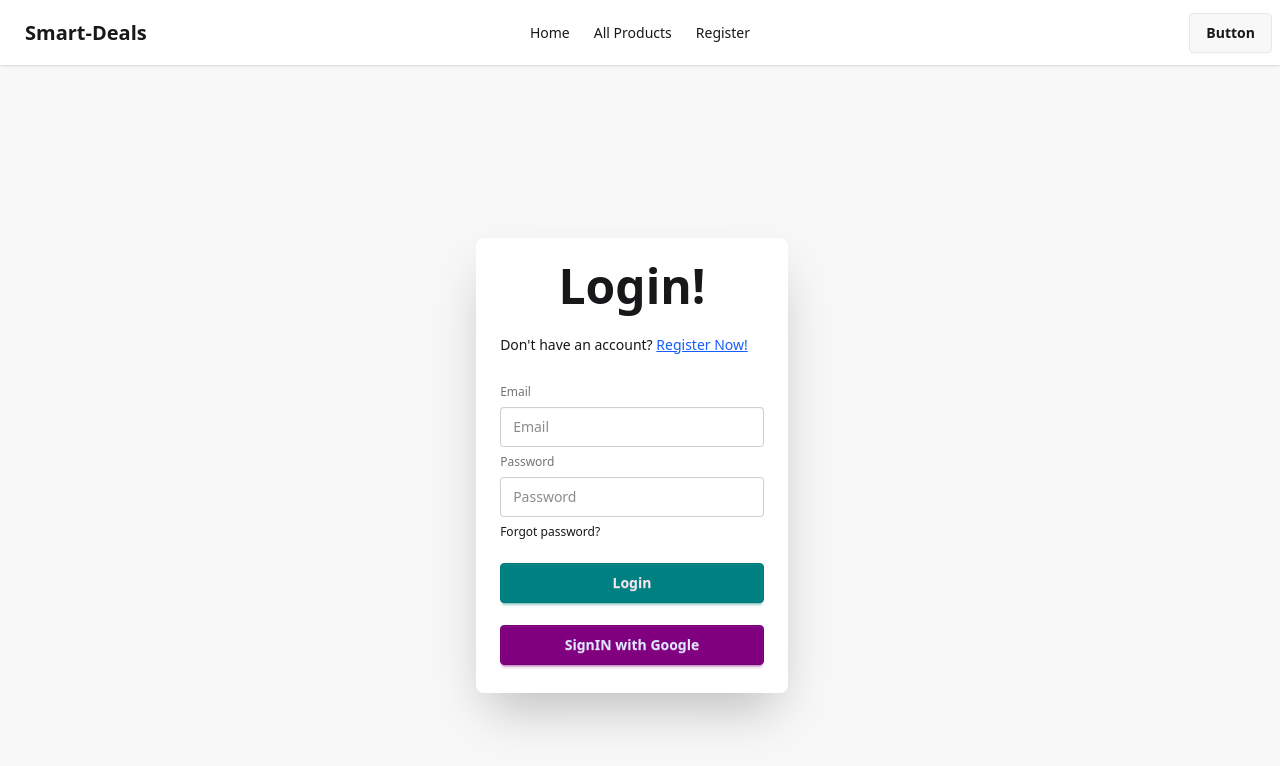
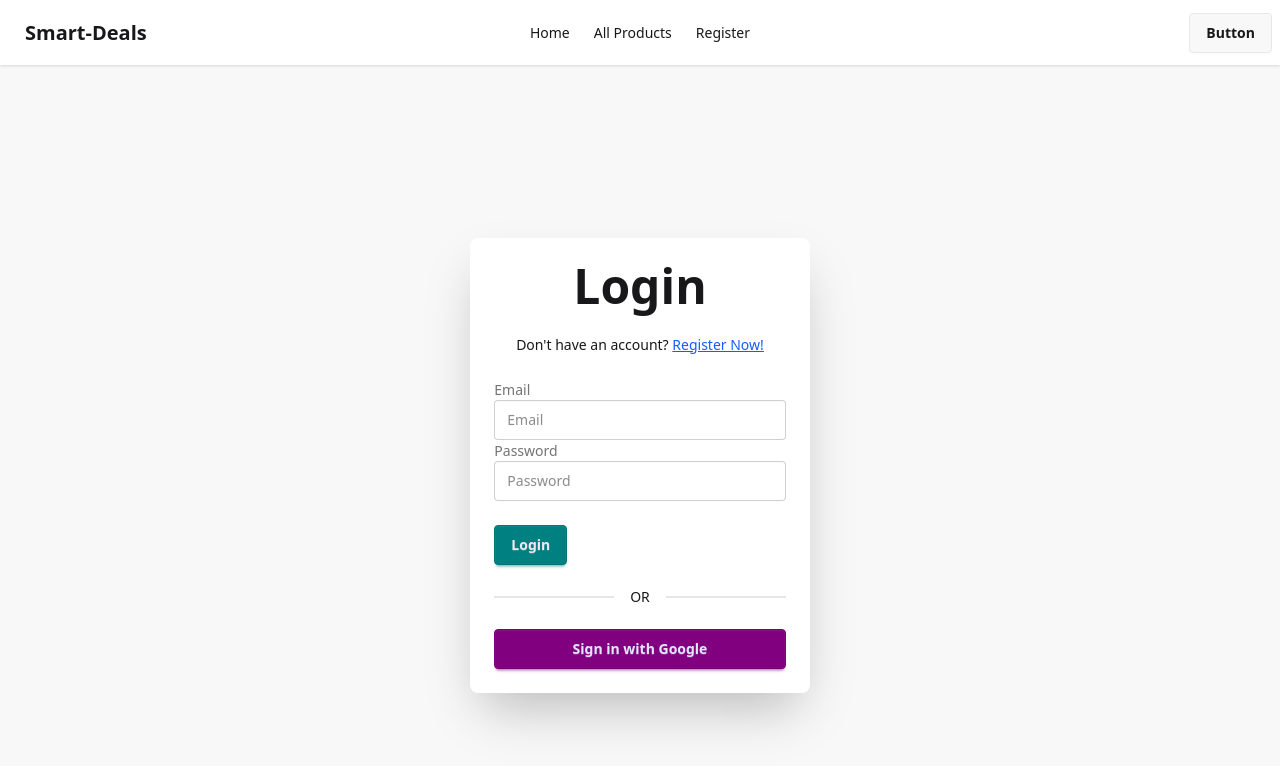
Before and after one commit to mobassirrehman/smart-deals-client-interceptor-02, a React (Vite) app: page /login in a window 1280 px wide. Shown: the top 766 px of the page. Built offline with nearby package versions, Linux system fonts and the light colour scheme; no server answers.

Commit message:
private-route added and social login fixed

```diff
--- /dev/null
+++ b/src/Routes/PrivateRoute.jsx
@@ -0,0 +1,20 @@
+import React, { use } from "react";
+import { AuthContexts } from "../contexts/AuthContexts";
+import { Navigate, useLocation } from "react-router";
+
+const PrivateRoute = ({ children }) => {
+  const { user, loading } = use(AuthContexts);
+
+  const location = useLocation();
+  console.log(location);
+
+  if (loading) {
+    return <span className="loading loading-spinner text-success"></span>;
+  }
+  if (user) {
+    return children;
+  }
+  return <Navigate state={location?.pathname} to="{/login}"></Navigate>;
+};
+
+export default PrivateRoute;
--- a/src/components/Login/Login.jsx
+++ b/src/components/Login/Login.jsx
@@ -1,49 +1,162 @@
-import React, { useContext } from "react";
-import { Link } from "react-router";
+import React, { useContext, useState, useEffect } from "react";
+import { Link, useNavigate, useLocation } from "react-router";
 import { AuthContexts } from "../../contexts/AuthContexts";
+import Swal from "sweetalert2";
 
 const Login = () => {
-      const { signInWithGoogle } = useContext(AuthContexts);
+  const { signInWithGoogle, signInUser, user } = useContext(AuthContexts);
+  const navigate = useNavigate();
+  const location = useLocation();
+  const [loading, setLoading] = useState(false);
+
+  const from = location.state?.from?.pathname || "/";
+
+  //  Redirect if already logged in
+  useEffect(() => {
+    if (user) {
+      navigate("/", { replace: true });
+    }
+  }, [user, navigate]);
 
   const handleWithGoogleSignIn = () => {
+    setLoading(true);
     signInWithGoogle()
       .then((result) => {
-            console.log(result.user);
+        console.log(" Google Login Success:", result.user);
+
+        const newUser = {
+          name: result.user.displayName,
+          email: result.user.email,
+          photo: result.user.photoURL,
+        };
+
+        fetch("http://localhost:3000/users", {
+          method: "POST",
+          headers: {
+            "content-type": "application/json",
+          },
+          body: JSON.stringify(newUser),
+        })
+          .then((res) => res.json())
+          .then(() => {
+            setLoading(false);
+            Swal.fire({
+              icon: "success",
+              title: "Login Successful!",
+              timer: 1500,
+              showConfirmButton: false,
+            });
+            navigate(from, { replace: true });
+          });
       })
       .catch((error) => {
-            console.log(error);
+        console.error("❌ Error:", error);
+        setLoading(false);
+        Swal.fire({
+          icon: "error",
+          title: "Login Failed",
+          text: error.message,
+        });
       });
   };
+
+  const handleEmailLogin = (event) => {
+    event.preventDefault();
+    setLoading(true);
+
+    const email = event.target.email.value;
+    const password = event.target.password.value;
+
+    signInUser(email, password)
+      .then(() => {
+        setLoading(false);
+        Swal.fire({
+          icon: "success",
+          title: "Login Successful!",
+          timer: 1500,
+          showConfirmButton: false,
+        });
+        navigate(from, { replace: true });
+      })
+      .catch((error) => {
+        setLoading(false);
+        Swal.fire({
+          icon: "error",
+          title: "Login Failed",
+          text: error.message,
+        });
+      });
+  };
+
+  //  Show loading while checking auth
+  if (user) {
+    return (
+      <div className="flex justify-center items-center min-h-screen">
+        <span className="loading loading-spinner loading-lg"></span>
+      </div>
+    );
+  }
+
   return (
     <div className="hero bg-base-200 min-h-screen">
-      <div className="hero-content flex-col lg:flex-row-reverse">
-        <div className="text-center lg:text-left"></div>
-        <div className="card bg-base-100 w-full max-w-sm shrink-0 shadow-2xl">
+      <div className="hero-content flex-col">
+        <div className="card bg-base-100 w-full max-w-sm shadow-2xl">
           <div className="card-body">
-            <h1 className="text-5xl mx-auto font-bold">Login!</h1>
-            <p className="my-4">
-              Don't have an account? {""}
+            <h1 className="text-5xl text-center font-bold">Login</h1>
+            <p className="text-center my-4">
+              Don't have an account?{" "}
               <Link className="text-blue-600 underline" to="/register">
                 Register Now!
               </Link>
             </p>
-            <fieldset className="fieldset">
-              <label className="label">Email</label>
-              <input type="email" className="input" placeholder="Email" />
 
-              <label className="label">Password</label>
-              <input type="password" className="input" placeholder="Password" />
-              <div>
-                <a className="link link-hover">Forgot password?</a>
+            <form onSubmit={handleEmailLogin}>
+              <div className="form-control">
+                <label className="label">
+                  <span className="label-text">Email</span>
+                </label>
+                <input
+                  type="email"
+                  name="email"
+                  className="input input-bordered"
+                  placeholder="Email"
+                  required
+                />
               </div>
-              <button className="btn btn-secondary mt-4">Login</button>
+
+              <div className="form-control">
+                <label className="label">
+                  <span className="label-text">Password</span>
+                </label>
+                <input
+                  type="password"
+                  name="password"
+                  className="input input-bordered"
+                  placeholder="Password"
+                  required
+                />
+              </div>
+
+              <div className="form-control mt-6">
                 <button
-                className="btn btn-primary mt-4"
+                  type="submit"
+                  className="btn btn-secondary"
+                  disabled={loading}
+                >
+                  {loading ? "Logging in..." : "Login"}
+                </button>
+              </div>
+            </form>
+
+            <div className="divider">OR</div>
+
+            <button
+              className="btn btn-primary"
               onClick={handleWithGoogleSignIn}
+              disabled={loading}
             >
-                SignIN with Google
+              {loading ? "Signing in..." : "Sign in with Google"}
             </button>
-            </fieldset>
           </div>
         </div>
       </div>
--- a/src/components/ProductDetails/ProductDetails.jsx
+++ b/src/components/ProductDetails/ProductDetails.jsx
@@ -7,8 +7,14 @@ const ProductDetails = () => {
   const { _id: productId } = useLoaderData();
   const [bids, setBids] = useState([]);
   const bidModalRef = useRef(null);
-  const { user } = useContext(AuthContexts);
-  console.log(user);
+  const { user, loading } = useContext(AuthContexts);
+
+  console.log("=== USER DEBUG ===");
+  console.log("user:", user);
+  console.log("user?.displayName:", user?.displayName);
+  console.log("user?.email:", user?.email);
+  console.log("loading:", loading);
+  console.log("=================");
 
   useEffect(() => {
     fetch(`http://localhost:3000/products/bids/${productId}`)
@@ -28,6 +34,15 @@ const ProductDetails = () => {
     const email = event.target.email.value;
     const bid = event.target.bid.value;
     console.log(productId, name, email, bid);
+
+    console.log("=== FORM DEBUG ===");
+    console.log("event.target.name:", event.target.name);
+    console.log("event.target.name.value:", event.target.name.value);
+    console.log("event.target.email:", event.target.email);
+    console.log("event.target.email.value:", event.target.email.value);
+    console.log("event.target.bid:", event.target.bid);
+    console.log("event.target.bid.value:", event.target.bid.value);
+    console.log("==================");
 
     const newBid = {
       product: productId,
@@ -88,7 +103,7 @@ const ProductDetails = () => {
                     name="name"
                     className="input"
                     readOnly
-                    defaultValue={user?.displayName}
+                    value={user?.displayName}
                   />
                   {/* email */}
                   <label className="label">Email</label>
@@ -97,7 +112,7 @@ const ProductDetails = () => {
                     className="input"
                     name="email"
                     readOnly
-                    defaultValue={user?.email}
+                    value={user?.email}
                   />
                   {/* bid amount */}
                   <label className="label">Bid</label>
--- a/src/main.jsx
+++ b/src/main.jsx
@@ -4,13 +4,14 @@ import "./index.css";
 import { RouterProvider, createBrowserRouter } from "react-router-dom";
 import RootLayout from "./layouts/RootLayout.jsx";
 import Home from "./components/Home/Home.jsx";
+import Login from "./components/Login/Login.jsx";
 import AllProducts from "./components/AllProducts/AllProducts.jsx";
 import AuthProvider from "./contexts/AuthProvider.jsx";
 import Register from "./components/Register/Register.jsx";
-import Login from "./components/Login/Login.jsx";
 import MyProducts from "./components/MyProducts/MyProducts.jsx";
 import MyBids from "./components/MyBids/MyBids.jsx";
 import ProductDetails from "./components/ProductDetails/ProductDetails.jsx";
+import PrivateRoute from "./Routes/PrivateRoute.jsx";
 
 const router = createBrowserRouter([
   {
@@ -26,26 +27,38 @@ const router = createBrowserRouter([
         Component: AllProducts,
       },
       {
+        path: "login",
+        Component: Login,
+      },
+      {
         path: "register",
         Component: Register,
       },
       {
-        path: "login",
-        Component: Login,
-      },
-      {
         path: "myProducts",
-        element: <MyProducts></MyProducts>,
+        element: (
+          <PrivateRoute>
+            <MyProducts></MyProducts>
+          </PrivateRoute>
+        ),
       },
       {
         path: "myBids",
-        element: <MyBids></MyBids>,
+        element: (
+          <PrivateRoute>
+            <MyBids></MyBids>
+          </PrivateRoute>
+        ),
       },
       {
         path: "productDetails/:id",
         loader: ({ params }) =>
           fetch(`http://localhost:3000/products/${params.id}`),
-        Component: ProductDetails,
+        element: (
+          <PrivateRoute>
+            <ProductDetails></ProductDetails>
+          </PrivateRoute>
+        ),
       },
     ],
   },
```
Lines whose indentation alone changed are shown as unchanged.
